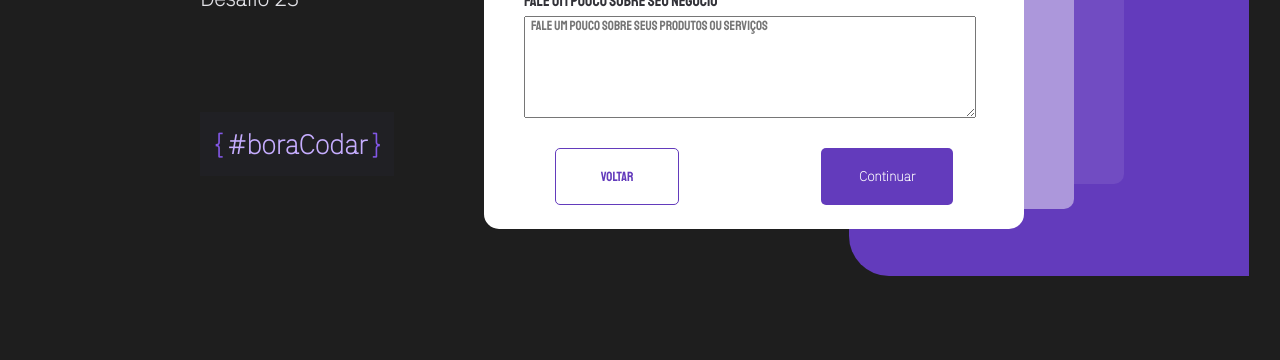
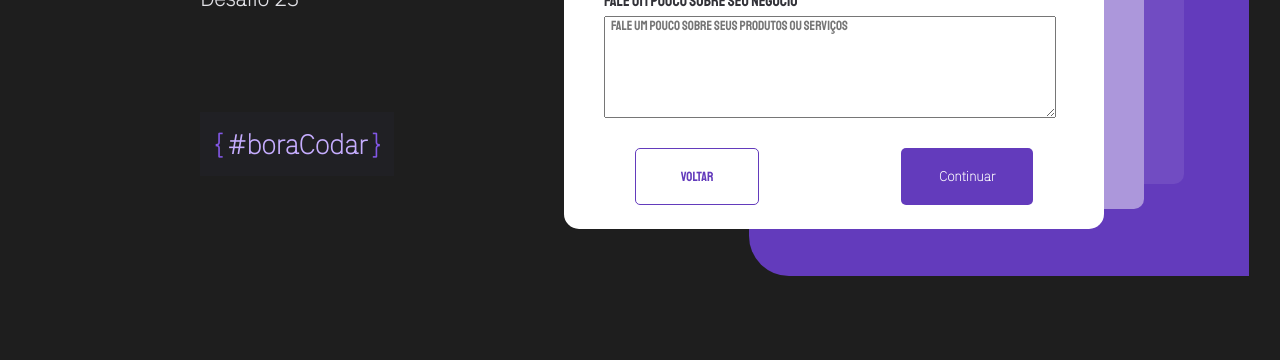
Before and after one commit to rafaelrvs/ProjetoRocketSeat, a plain HTML site: page index.html in a window 1280 px wide. Shown: the part 440-800 px from the top of the page. Drawn offline with Linux system fonts and the light colour scheme.

Commit message:
Update style.css

```diff
--- a/style.css
+++ b/style.css
@@ -95,7 +95,7 @@ h3{
 
 #container2{
     height: 632px;
-    width: 400px;
+    width: 500px;
     border-radius: 40px 0px 0px 40px;
     background-color: #633BBC;
     margin-right:25px ;
@@ -107,7 +107,7 @@ h3{
     height: 450px;
     width: 450px;
     background-color: #714CC2;
-    margin-right: 150px;
+    margin-right: 90px;
     margin-top: 90px;
     border-radius: 10px;
 }
@@ -116,7 +116,7 @@ h3{
     height: 500px;
     width: 200px;
     background-color: #AC97DB;
-    margin-right: 200px;
+    margin-right: 130px;
     margin-top: 65px;
     border-radius: 10px;
 }
@@ -125,7 +125,7 @@ h3{
     height: 540px;
     width: 540px;
     background-color: #FFFFFF;
-    margin-right: 250px;
+    margin-right: 170px;
     margin-top: 45px;
     border-radius: 15px;
 }
```
